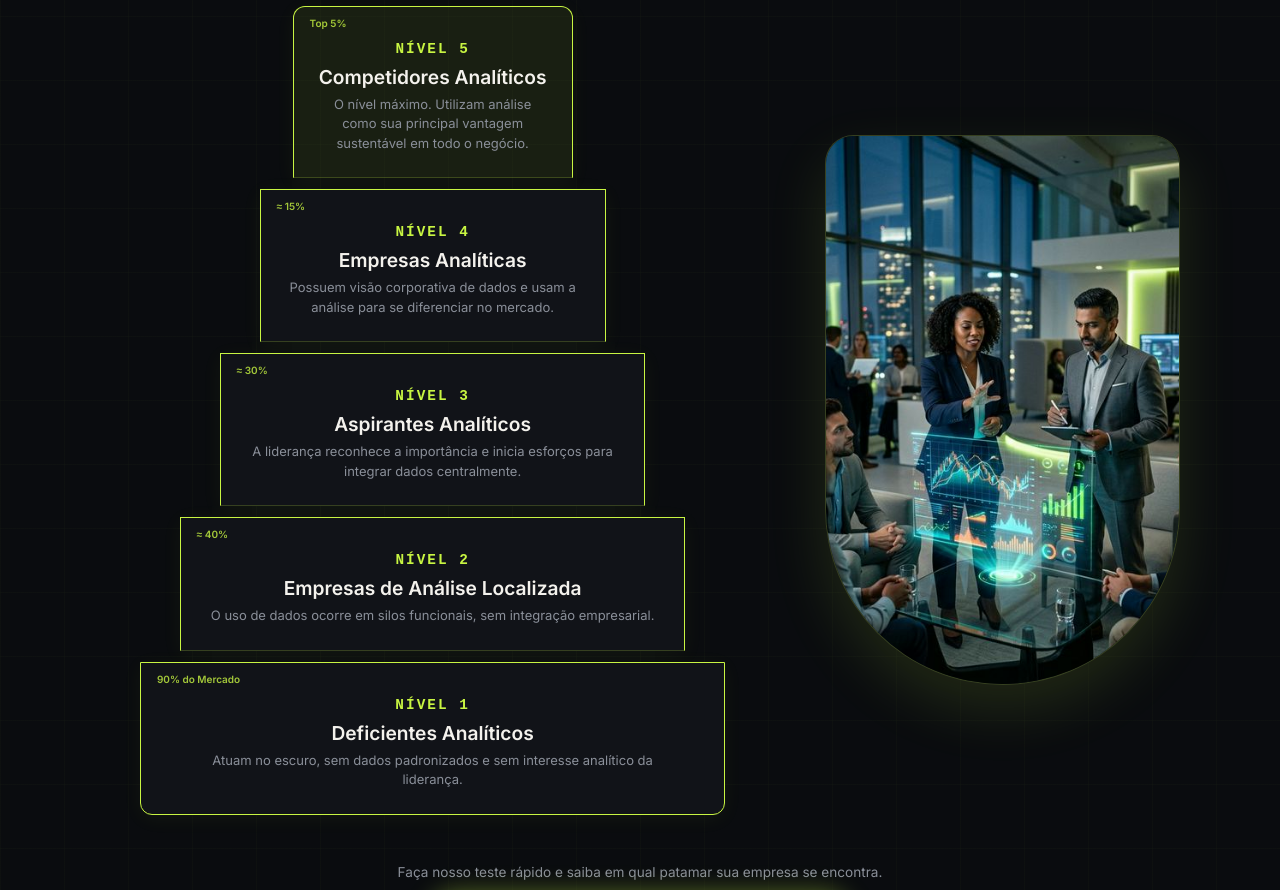
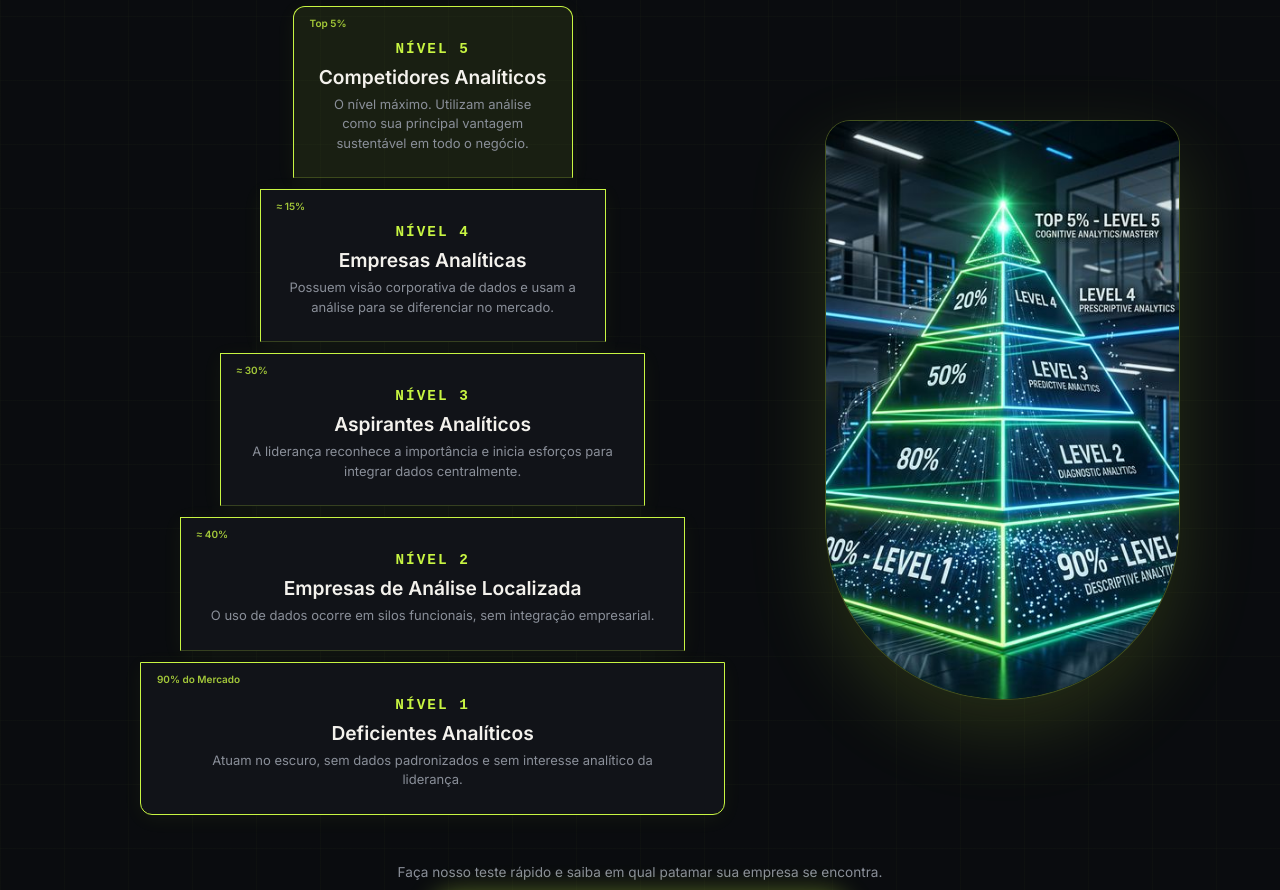
Before and after one commit to Renatoassis86/gestaocontratos, a Next.js app: page / in a window 1280 px wide. Shown: the part 1840-2730 px from the top of the page. Built offline with nearby package versions, Linux system fonts and the light colour scheme.

Commit message:
feat: final 3D pyramid infographic integration

```diff
--- a/src/components/DiagnosticoHub.tsx
+++ b/src/components/DiagnosticoHub.tsx
@@ -234,12 +234,12 @@ export default function DiagnosticoHub() {
               ))}
             </div>
 
-            {/* Coluna Direita: Imagem Shield do Nível 5 */}
+            {/* Coluna Direita: Infográfico 3D da Pirâmide */}
             <div className={styles.imageColumn}>
-              <div style={{ position: 'relative', width: '100%', maxWidth: '500px', height: '550px', borderRadius: '40px 40px 250px 250px', overflow: 'hidden', border: '1px solid rgba(200,245,66,0.2)', boxShadow: '0 25px 60px rgba(200,245,66,0.12)', background: '#111318' }}>
+              <div style={{ position: 'relative', width: '100%', maxWidth: '520px', height: '580px', borderRadius: '40px 40px 280px 280px', overflow: 'hidden', border: '1px solid rgba(200,245,66,0.3)', boxShadow: '0 30px 80px rgba(200,245,66,0.15)', background: '#0A0C0F' }}>
                 <img
-                  src="/maturity_level5_vibrant_1774438346831.png"
-                  alt="Maturidade Analítica Nível 5"
+                  src="/pyramid_maturity_graphic_1774459978489.png"
+                  alt="Infográfico Pirâmide de Maturidade Analítica"
                   style={{ width: '100%', height: '100%', objectFit: 'cover' }}
                 />
               </div>
```
